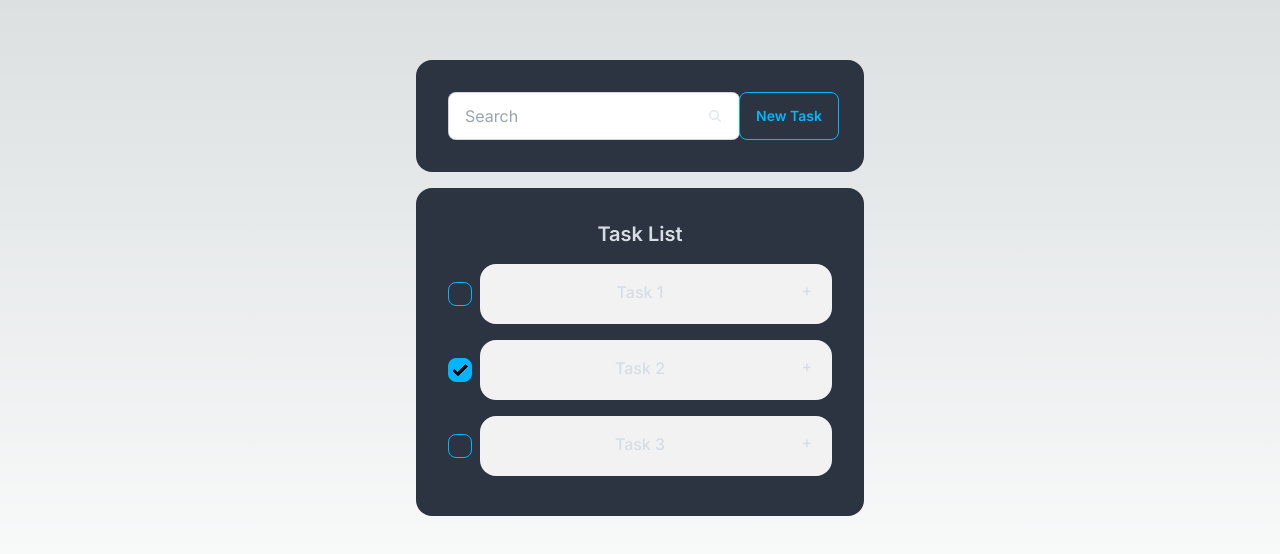
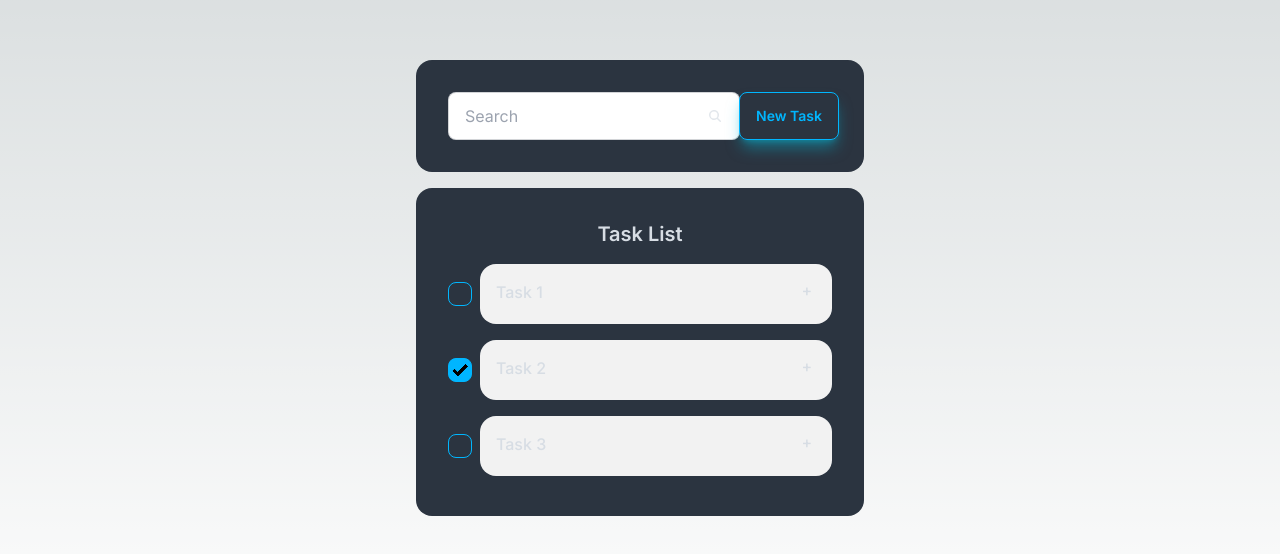
Before and after one commit to aliftech/todoapp, a Next.js app: page /todo in a window 1280 px wide. Shown: the part 112-666 px from the top of the page. Built offline with nearby package versions, Linux system fonts and the light colour scheme.

Commit message:
perf: improve button styling and text alignment

```diff
--- a/app/components/modal/TaskModal.tsx
+++ b/app/components/modal/TaskModal.tsx
@@ -4,7 +4,7 @@ import React from 'react'
 const TaskModal = () => {
   return (
     <>
-    <button className="btn btn-outline btn-info" onClick={() => document.getElementById('taskModel').showModal()}>New Task</button>
+    <button className="btn btn-outline btn-info shadow-lg shadow-cyan-500/50" onClick={() => document.getElementById('taskModel').showModal()}>New Task</button>
     <dialog id="taskModel" className="modal modal-bottom sm:modal-middle">
         <div className="modal-box">
           <h3 className="font-bold text-lg mb-4">New Task</h3>
--- a/app/todo/page.tsx
+++ b/app/todo/page.tsx
@@ -23,14 +23,15 @@ const AccordionPage: React.FC = () => {
                 />
               </svg>
             </label>
-      <TaskModal />
+
+            <TaskModal />
 
           </div>
         </div>
       </div>
 
       <div className="card bg-neutral text-neutral-content w-full max-w-md mx-4">
-        <div className="card-body items-center text-center">
+        <div className="card-body items-center">
           <h2 className="card-title">Task List</h2>
           <div className="w-full">
             <TaskAccordeon
```
